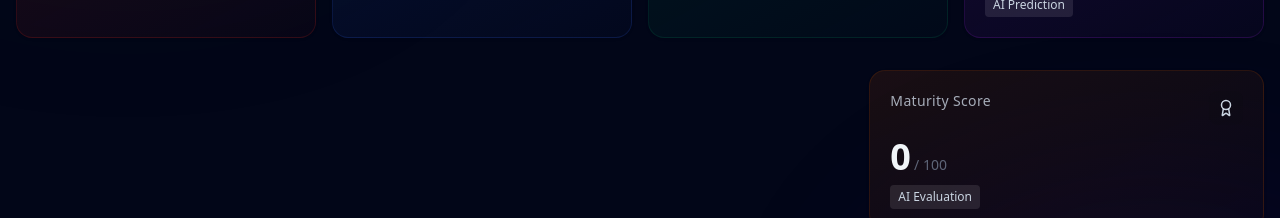
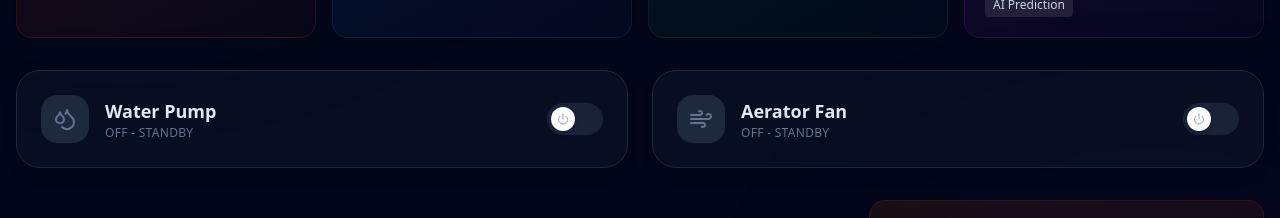
Before and after one commit to AgilHD/bestie4ever, a React (Vite) app in the folder Machine_Learning/: page / in a window 1280 px wide. Shown: the part 325-543 px from the top of the page. Built offline with nearby package versions, Linux system fonts and the light colour scheme; no server answers; the database is empty.

Commit message:
feat(ui): Integrate Actuator Controls to Dashboard
- Add Pump and Aerator controls to main dashboard\n- Finalize App.jsx layout and structure

```diff
--- a/Machine_Learning/src/App.jsx
+++ b/Machine_Learning/src/App.jsx
@@ -9,6 +9,7 @@ import StatsCard from './components/StatsCard';
 import ChartSection from './components/ChartSection';
 import HistoryTable from './components/HistoryTable';
 import ExpertSystem from './components/ExpertSystem';
+import ActuatorControl from './components/ActuatorControl';
 import clsx from 'clsx';
 
 // ==========================================
@@ -78,15 +79,6 @@ export default function App() {
           };
         });
 
-        // Sort: Newest first for table, Oldest first for chart
-        const sortedByTime = formattedData.sort((a, b) => new Date(a.timestamp) - new Date(b.timestamp)); // This might need parsing logic if timestamp is string
-        // Actually, let's trust the firebase order mostly, but ensure we have arrays
-        // Since we did Object.keys, order is not guaranteed.
-        // Let's assume input timestamp is ISO string or sortable.
-        // If it's LocaleTimeString it's hard to sort.
-        // Ideally we keep original timestamp for sorting.
-
-        // Re-map to keep original timestamp for sorting
         const rawData = Object.keys(data).map(key => ({ id: key, ...data[key] }));
         rawData.sort((a, b) => new Date(a.timestamp) - new Date(b.timestamp));
 
@@ -194,6 +186,9 @@ export default function App() {
           />
         </div>
 
+        {/* NEW ACTUATOR CONTROL SECTION */}
+        <ActuatorControl isDark={isDark} />
+
         {/* MAIN ANALYSIS SECTION */}
         <div className="grid grid-cols-1 lg:grid-cols-3 gap-8 mb-8">
           {/* Chart takes up 2/3 */}
@@ -249,7 +244,7 @@ export default function App() {
 
         {/* EXPERT SYSTEM - Embedded */}
         <div className="mt-8 border-t border-dashed border-slate-700/50 pt-8">
-          <ExpertSystem isDark={isDark} data={currentData} />
+          <ExpertSystem isDark={isDark} />
         </div>
 
       </main>
```
